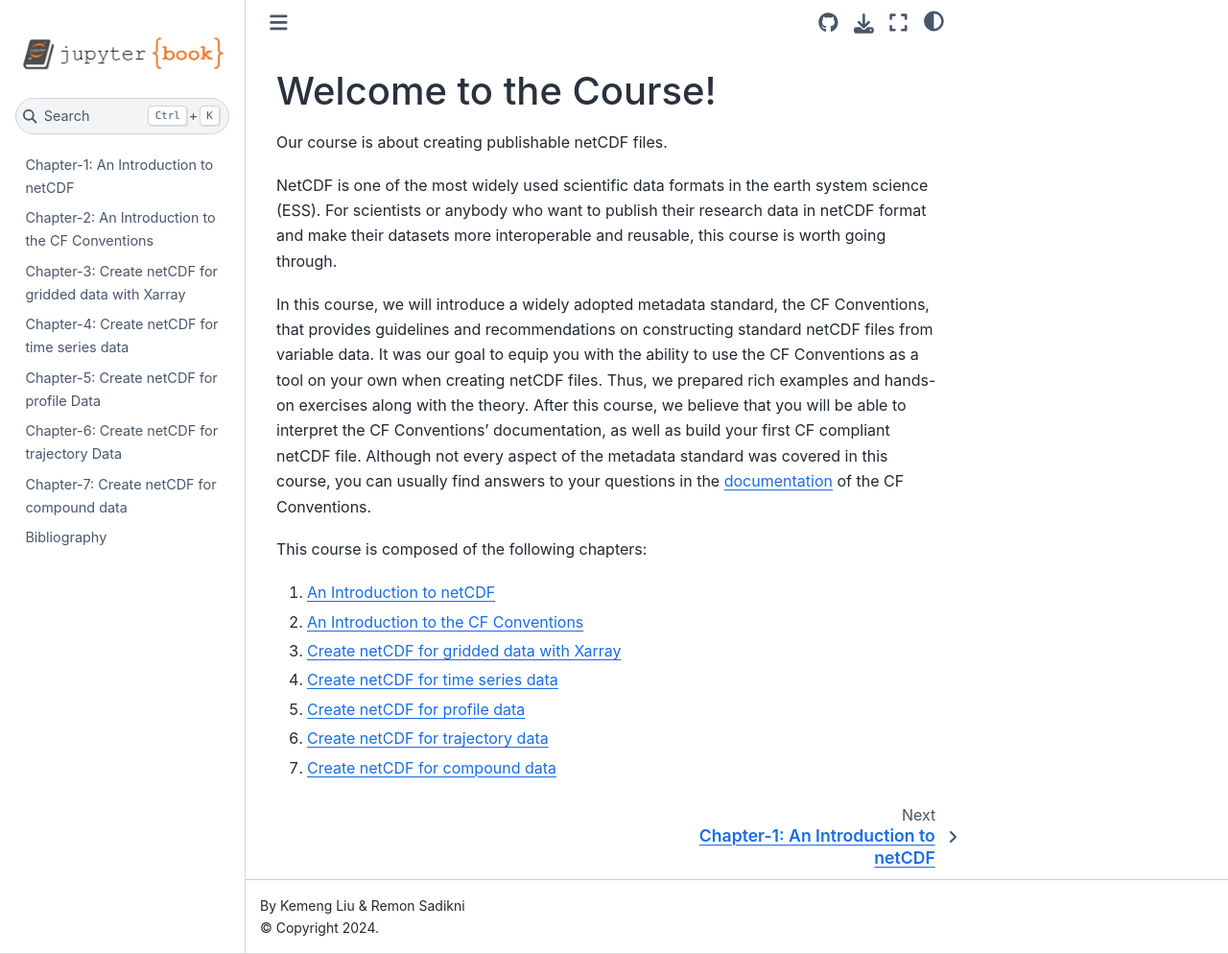
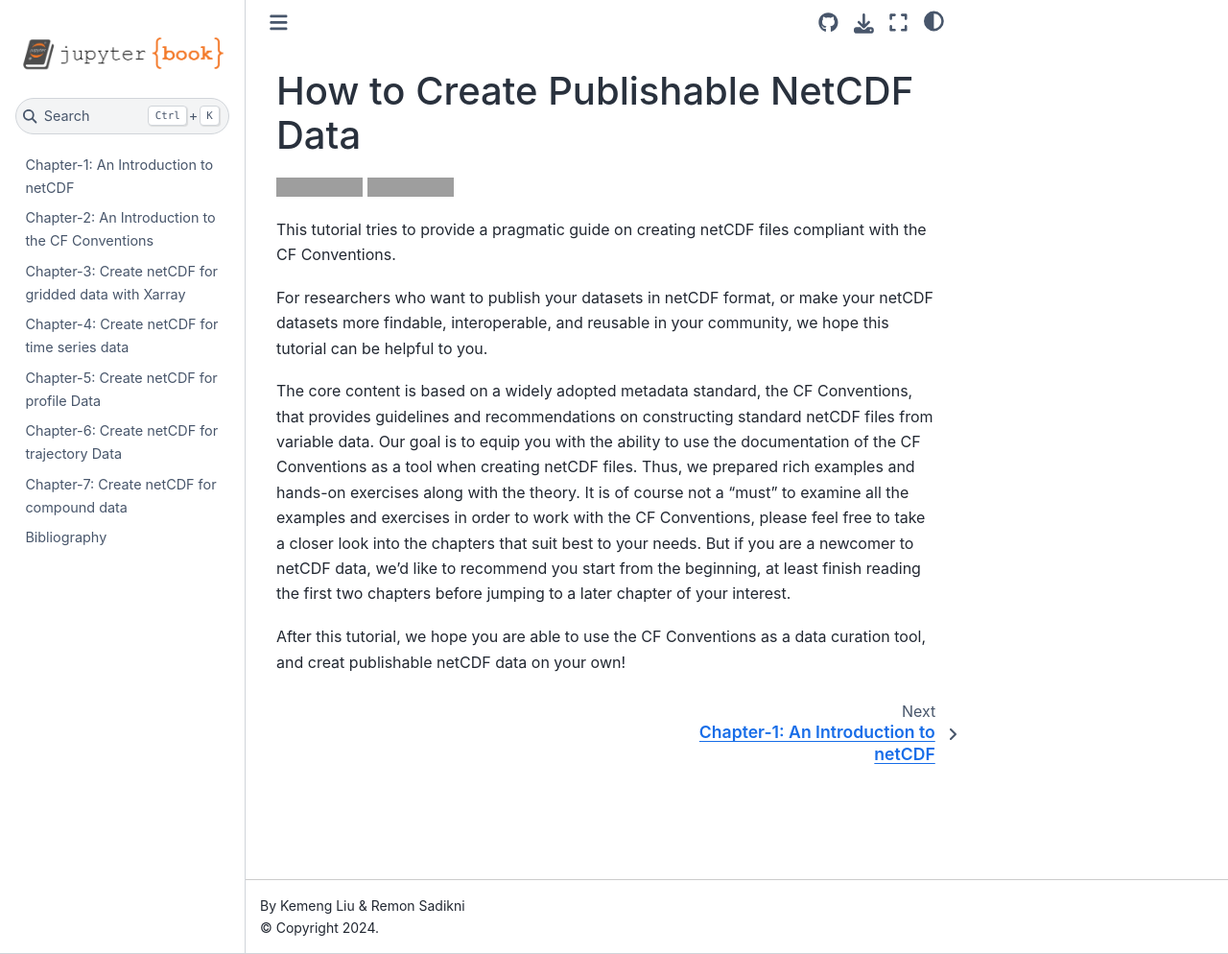
Before and after one commit to Shirobakaidou/cfbook, a Jupyter Book: the page built from index.md, in a window 1280 px wide and 994 px high. Shown: the whole window at 96% size. Built offline with Jupyter Book 1.0.4 settings and Sphinx 7.4.7 and the Sphinx Book theme 1.1.4, drawn with Linux system fonts in a browser that asks for light colours; grey boxes are pictures that could not be loaded.

Commit message:
restructure front matter

```diff
--- a/index.md
+++ b/index.md
@@ -1,17 +1,12 @@
-# Welcome to the Course!
+# How to Create Publishable NetCDF Data
 
-Our course is about creating publishable netCDF files.
+[![Jupyter Book Badge](https://jupyterbook.org/badge.svg)](https://bioimagebook.github.io)
+[![License: CC BY 4.0](https://img.shields.io/badge/License-CC_BY_4.0-blue.svg)](https://creativecommons.org/licenses/by/4.0/)
 
-NetCDF is one of the most widely used scientific data formats in the earth system science (ESS). For scientists or anybody who want to publish their research data in netCDF format and make their datasets more interoperable and reusable, this course is worth going through.
+This tutorial tries to provide a pragmatic guide on creating netCDF files compliant with the CF Conventions.
 
-In this course, we will introduce a widely adopted metadata standard, the CF Conventions, that provides guidelines and recommendations on constructing standard netCDF files from variable data. It was our goal to equip you with the ability to use the CF Conventions as a tool on your own when creating netCDF files. Thus, we prepared rich examples and hands-on exercises along with the theory. After this course, we believe that you will be able to interpret the CF Conventions' documentation, as well as build your first CF compliant netCDF file. Although not every aspect of the metadata standard was covered in this course, you can usually find answers to your questions in the [documentation](https://cfconventions.org/Data/cf-conventions/cf-conventions-1.11/cf-conventions.html) of the CF Conventions.
+For researchers who want to publish your datasets in netCDF format, or make your netCDF datasets more findable, interoperable, and reusable in your community, we hope this tutorial can be helpful to you.
 
-This course is composed of the following chapters:
+The core content is based on a widely adopted metadata standard, the CF Conventions, that provides guidelines and recommendations on constructing standard netCDF files from variable data. Our goal is to equip you with the ability to use the documentation of the CF Conventions as a tool when creating netCDF files. Thus, we prepared rich examples and hands-on exercises along with the theory. It is of course not a "must" to examine all the examples and exercises in order to work with the CF Conventions, please feel free to take a closer look into the chapters that suit best to your needs. But if you are a newcomer to netCDF data, we'd like to recommend you start from the beginning, at least finish reading the first two chapters before jumping to a later chapter of your interest.
 
-1. [An Introduction to netCDF](book/PART1_Intro_netCDF.ipynb)
-2. [An Introduction to the CF Conventions](book/PART2_Introduction_CF_Conventions.ipynb)
-3. [Create netCDF for gridded data with Xarray](book/PART3_Grid_netCDF_Xarray.ipynb)
-4. [Create netCDF for time series data](book/PART4_DSG_timeSeries.ipynb)
-5. [Create netCDF for profile data](book/PART5_DSG_profile.ipynb)
-6. [Create netCDF for trajectory data](book/PART6_DSG_trajectory.ipynb)
-7. [Create netCDF for compound data](book/PART7_combined_DSG.ipynb)
+After this tutorial, we hope you are able to use the CF Conventions as a data curation tool, and creat publishable netCDF data on your own!
```
Also changed, not shown: book/Acknowledgements.md (added, +3 -0 lines), book/Table_of_content.md (added, +15 -0 lines), 1 other file.
